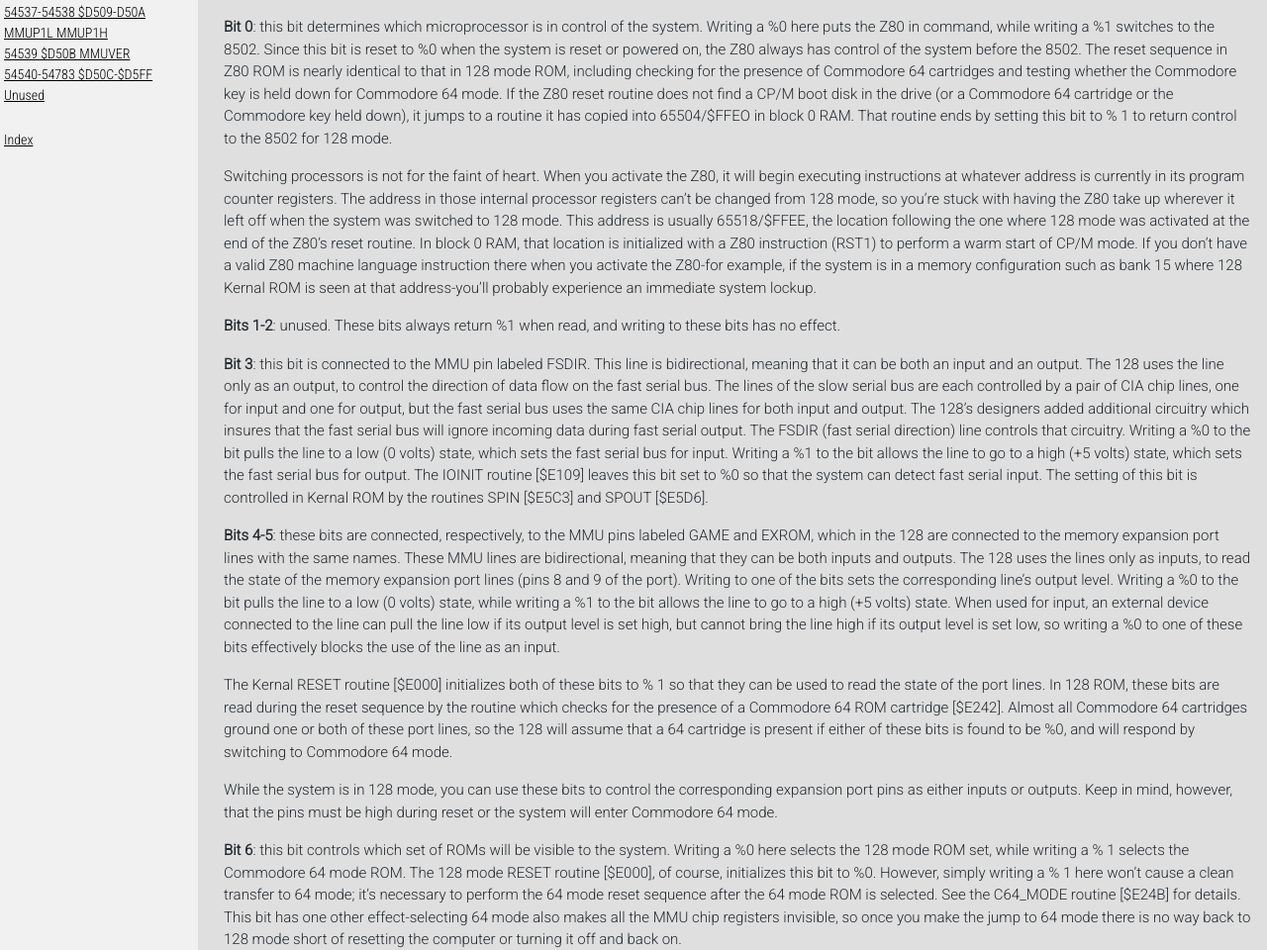
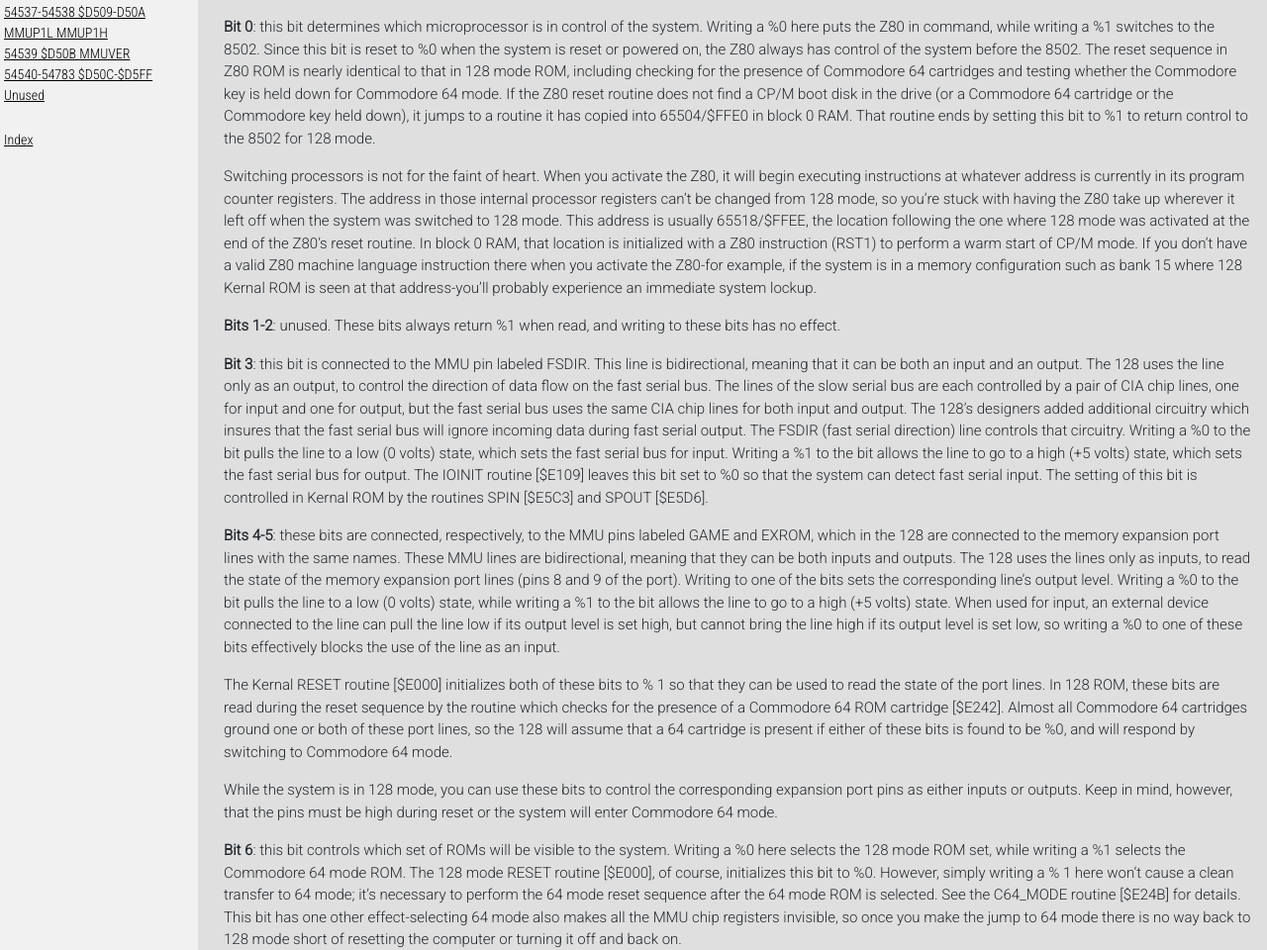
Before and after one commit to c128lib/Reference, a Jekyll site: the page built from D500.md, in a window 1280 px wide and 1400 px high, scrolled down 998 px. Shown: the part 242-1202 px from the top of the window at 99% size. Built offline with Jekyll 4.4.1, drawn with Linux system fonts in a browser that asks for light colours; comment, search, counter and statistics services are not loaded.

Commit message:
Some typo fix

```diff
--- a/D500.md
+++ b/D500.md
@@ -82,8 +82,8 @@
 down for Commodore 64 mode. If the Z80 reset routine does
 not find a CP/M boot disk in the drive (or a Commodore 64
 cartridge or the Commodore key held down), it jumps to a
-routine it has copied into 65504/$FFEO in block 0 RAM. That
-routine ends by setting this bit to % 1 to return control to the
+routine it has copied into 65504/$FFE0 in block 0 RAM. That
+routine ends by setting this bit to %1 to return control to the
 8502 for 128 mode.
 
 Switching processors is not for the faint of heart. When
@@ -147,7 +147,7 @@
 
 **Bit 6**: this bit controls which set of ROMs will be visible to
 the system. Writing a %0 here selects the 128 mode ROM set,
-while writing a % 1 selects the Commodore 64 mode ROM.
+while writing a %1 selects the Commodore 64 mode ROM.
 The 128 mode RESET routine [$E000], of course, initializes
 this bit to %0. However, simply writing a % 1 here won't
 cause a clean transfer to 64 mode; it's necessary to perform
@@ -245,7 +245,8 @@
 system and BASIC depends on the presence of this common
 area, so you should change the setting of these bits with great
 care. BASIC is almost certain to crash if the common area is
-disabled altogether. The operating system will crash if an interrupt occurs while the system is  configured for block 1 RAM
+disabled altogether. The operating system will crash if an interrupt
+occurs while the system is configured for block 1 RAM
 with the common area disabled.
 
 You can manipulate these bits to gain temporary access to
```
Also changed, not shown: 0A00.md (+2 -2 lines).
